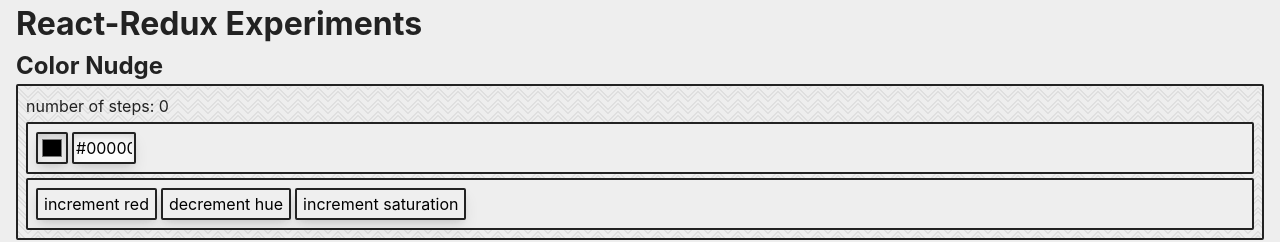
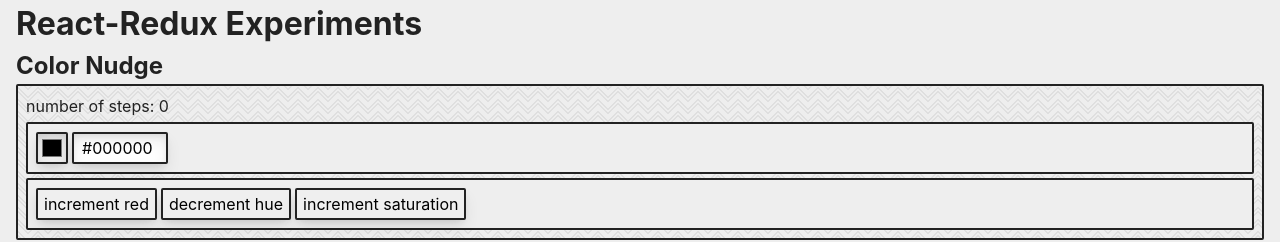
Before and after one commit to tif-calin/color-nudge, a React (Create React App) app: page / in a window 1280 px wide. Shown: the top 242 px of the page. Built offline with nearby package versions, Linux system fonts and the light colour scheme.

Commit message:
adjust input width

```diff
--- a/src/style/style.css
+++ b/src/style/style.css
@@ -17,7 +17,7 @@ button, input, textarea, select {
 }
 
 input {
-  width: 4rem;
+  width: 6rem;
   box-shadow:
     inset 0 0.5rem 1rem -0.125rem rgba(50, 50, 50, 0.1),
     inset 0 0.25rem 0.5rem -0.25rem rgba(0, 0, 0, 0.15),
@@ -28,6 +28,10 @@ input {
 
 input[type="color"] {
   width: 2rem;
+}
+
+input[type="text"] {
+  padding: 0.125rem 0.5rem;
 }
 
 input[type="text"]:focus {
```
